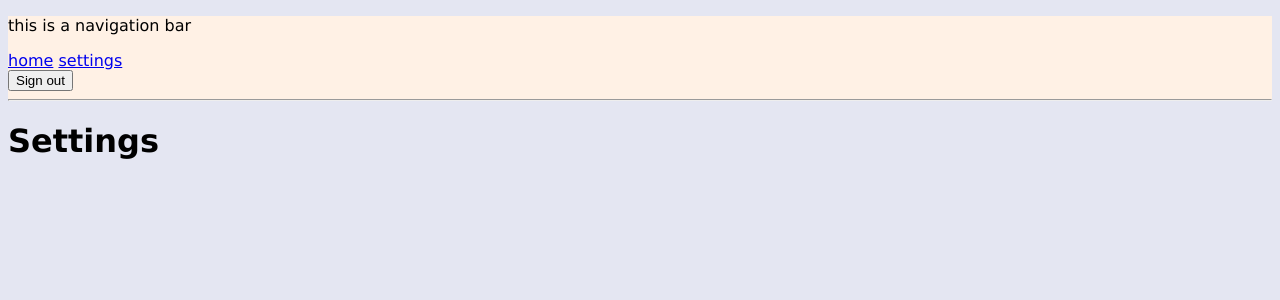
After one commit to sasha-gershtein/Sodia, a Django app: template settings/templates/settings/index.html in a window 1280 px wide. The commit adds this page. Shown: the top 300 px of the page. Run offline with Django 5.2, Linux system fonts and the light colour scheme; the template is opened without the code that fills it, so the values that code supplies are empty.

Commit message:
Add settings index page

```diff
--- a/Sodia/urls.py
+++ b/Sodia/urls.py
@@ -20,6 +20,7 @@ from django.urls import path, include
 urlpatterns = [
     #    path('admin/', admin.site.urls),
     path('', include('users.urls')),
+    path('settings/', include('settings.urls')),
     path('api/', include('api.urls')),
 ]
 
--- /dev/null
+++ b/settings/templates/settings/index.html
@@ -0,0 +1,5 @@
+{% extends "users/auth_base.html" %}
+
+{% block content %}
+    <h1>Settings</h1>
+{% endblock %}
--- a/users/templates/users/navigation.html
+++ b/users/templates/users/navigation.html
@@ -1,5 +1,7 @@
 <nav>
     <p>this is a navigation bar</p>
+    <a href="{% url 'users:home' %}">home</a>
+    <a href="{% url 'settings:index' %}">settings</a>
     <form id="logout" action="{% url 'api:logout' %}" method="post">
         <input type="submit" value="Sign out">
     </form>
```
Also changed, not shown: settings/urls.py (added, +8 -0 lines), settings/views.py (+6 -1 lines).
